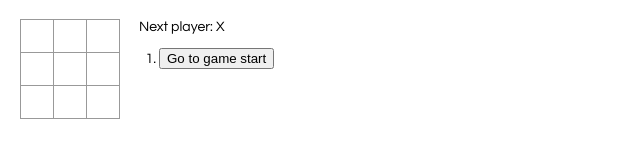
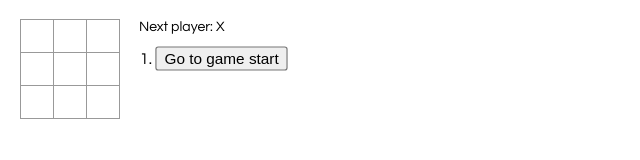
Before and after one commit to kok-s0s/tic-tac-toe, a React app: page / in a window 1280 px wide. Shown: the full height of the page, 0-640 px from the left. Built offline with nearby package versions, Linux system fonts and the light colour scheme.

Commit message:
feat: highlight current selected item

```diff
--- a/src/index.css
+++ b/src/index.css
@@ -10,6 +10,11 @@ ul {
 
 li {
   margin: 10px 0;
+}
+
+li.active {
+  margin-left: 5px;
+  transform: scale(1.15);
 }
 
 strong {
--- a/src/index.js
+++ b/src/index.js
@@ -105,7 +105,7 @@ class Game extends React.Component {
     const moves = history.map((step, move) => {
       const desc = move ? 'Go to move #' + move : 'Go to game start'
       return (
-        <li key={move}>
+        <li key={move} className={this.state.stepNumber === move ? 'active' : ''}>
           <button onClick={() => this.jumpTo(move)}>{desc}</button>
           {move !== 0 ? (
             <strong className="location">
```
